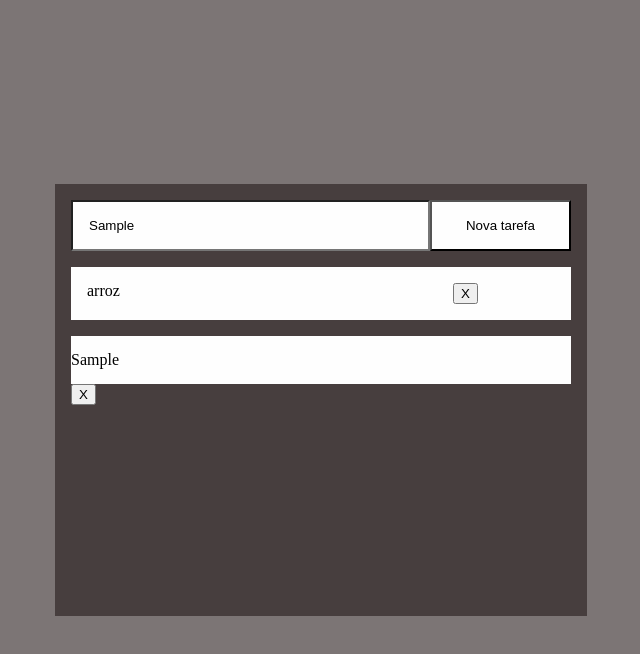
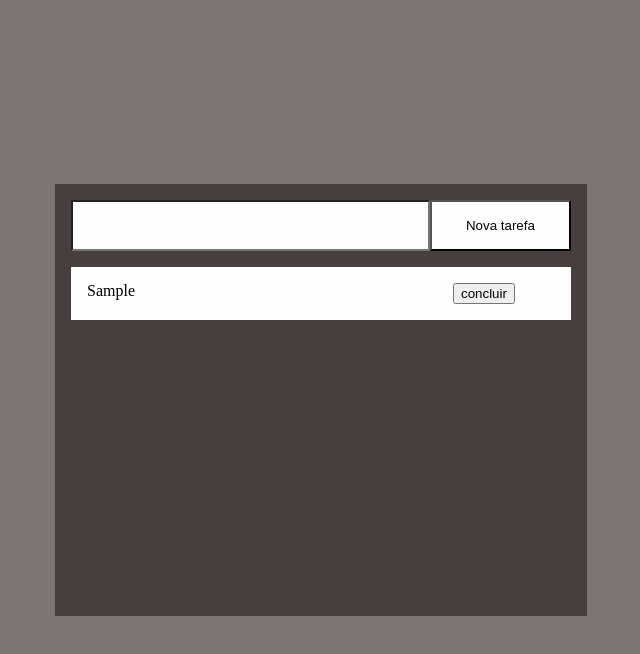
Before and after one commit to Guilherme-martins-souza/ManipuleODom, a plain HTML site: page index.html in a window 1280 px wide. Both pictures are taken after typing "Sample" into the empty fields and a click on the button "Nova tarefa". Shown: the whole page, without its empty margins (319-959 px from the left). Drawn offline with Linux system fonts and the light colour scheme.

Commit message:
botao concluir

```diff
--- a/index.html
+++ b/index.html
@@ -16,10 +16,10 @@
             <button class="btn-nova-tarefa" data-botao>Nova tarefa</button>
         </div>
         <ul class="lista-pai" data-lista>
-            <li class="tarefas" data-item>
+            <!-- <li class="tarefas" data-item>
                 <p>arroz</p>
-                <button class="btn-excluir">X</button>
-            </li>
+                <button class="btn-concluir" data-botao-concluir>&#9989;</button>
+            </li> -->
         </ul>
     </form>
 
--- a/script.js
+++ b/script.js
@@ -1,3 +1,4 @@
+( () => {
 //aponta para o botão do html
 const botao = document.querySelector('[data-botao]');
 
@@ -5,7 +6,7 @@ const botao = document.querySelector('[data-botao]');
 botao.addEventListener('click', (evento) =>{
 
     // faz com que o botão de submit não atualize a pagina
-    evento.preventDefault()
+    evento.preventDefault();
 
     // pega o que está escrito no input de texto
     const inputTexto = document.querySelector('[data-texto]');
@@ -16,15 +17,44 @@ botao.addEventListener('click', (evento) =>{
 
     // criando um elemento LI
     const itemLista = document.createElement('li');
-    // criando um elemento P para adicionarmos dentro da LI
-    const alteracao = `<p class="tarefas">${inputTexto.value}</p> <button class="btn-excluir">X</button>`
+    // adicionando classe tarefas no nosso elemento LI
+    itemLista.classList.add('tarefas');
 
-    // adicionando o elemento P dentro da LI
+    // adicionando um P e --- um BUTTON dentro da classe LI.
+    // infelizmente como nosso buton vai precisar de um eventlistener será necessario
+    // criar uma function que cria esse botao e logo depois adiciona o eventlistener
+    const alteracao = `<p>${inputTexto.value}</p>`;
+
+    // Reescrevendo a LI que criamos pela que escrevemos
     itemLista.innerHTML = alteracao;
 
-    // itemTarefa.innerHTML = alteracao;
+    // adicionando o botão dentro da LI que criamos
+    itemLista.appendChild(botaoConcluir());
 
     //adicionando o elemento LI que criamos dentro da UL.
     listaTarefas.appendChild(itemLista);
 
+    inputTexto.value = ' '
 })
+
+    // Function para criar o botão
+    const botaoConcluir = () => {
+        const botaoConcluir = document.createElement('button');
+
+        botaoConcluir.classList.add('botao-concluir');
+        botaoConcluir.innerHTML = 'concluir';
+
+        botaoConcluir.addEventListener('click', concluirTarefa);
+
+        return botaoConcluir;
+    }
+
+    const concluirTarefa = (evento) => {
+        evento.preventDefault();
+
+        const botaoConcluir = evento.target;
+        const tarefaCompleta = botaoConcluir.parentElement;
+
+        tarefaCompleta.classList.toggle('done');
+    }
+})()
--- a/styles.css
+++ b/styles.css
@@ -55,3 +55,7 @@ body {
     margin: 0 1rem;
     width: 70%;
 }
+
+.done {
+    text-decoration: line-through;
+}
```
